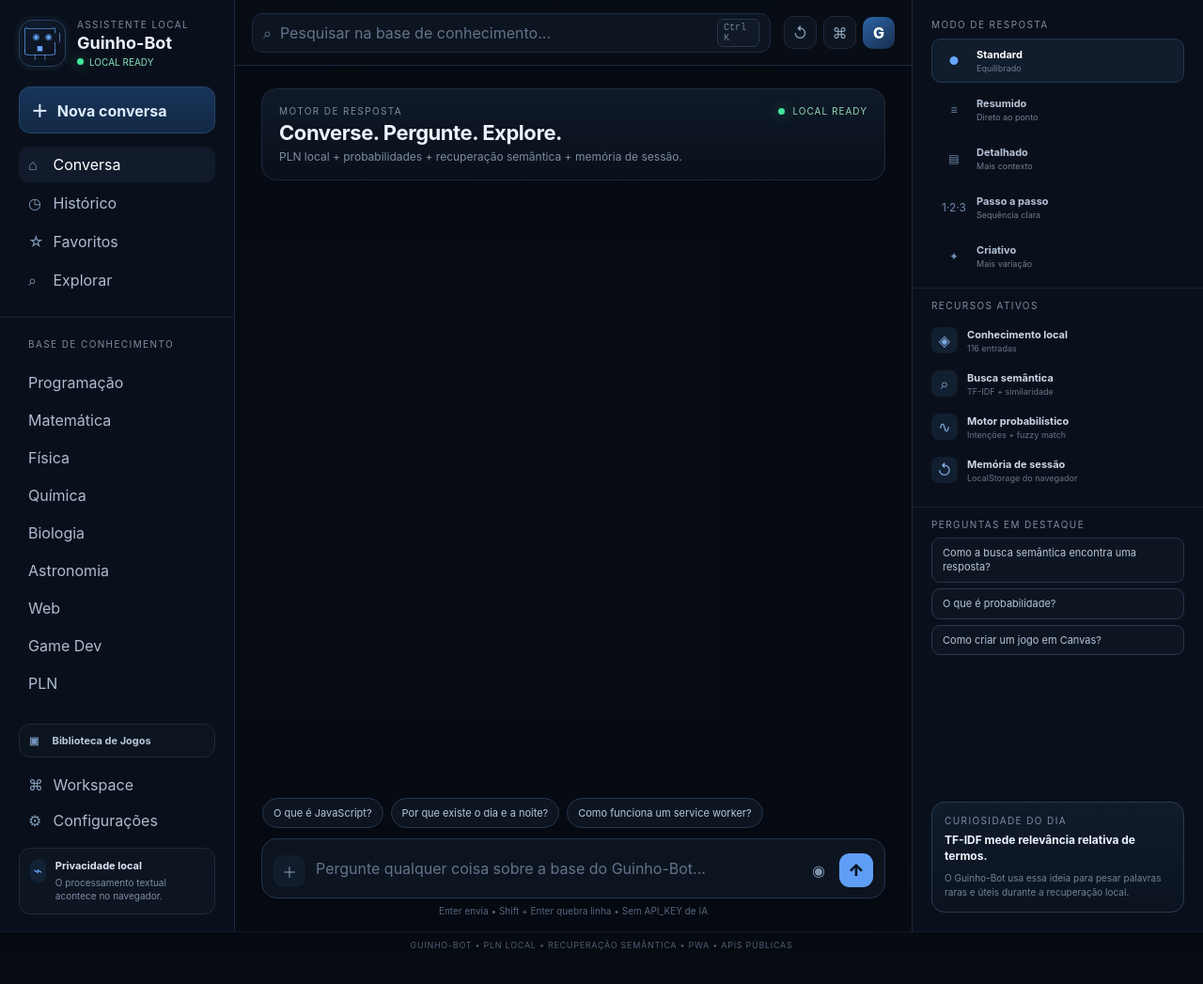
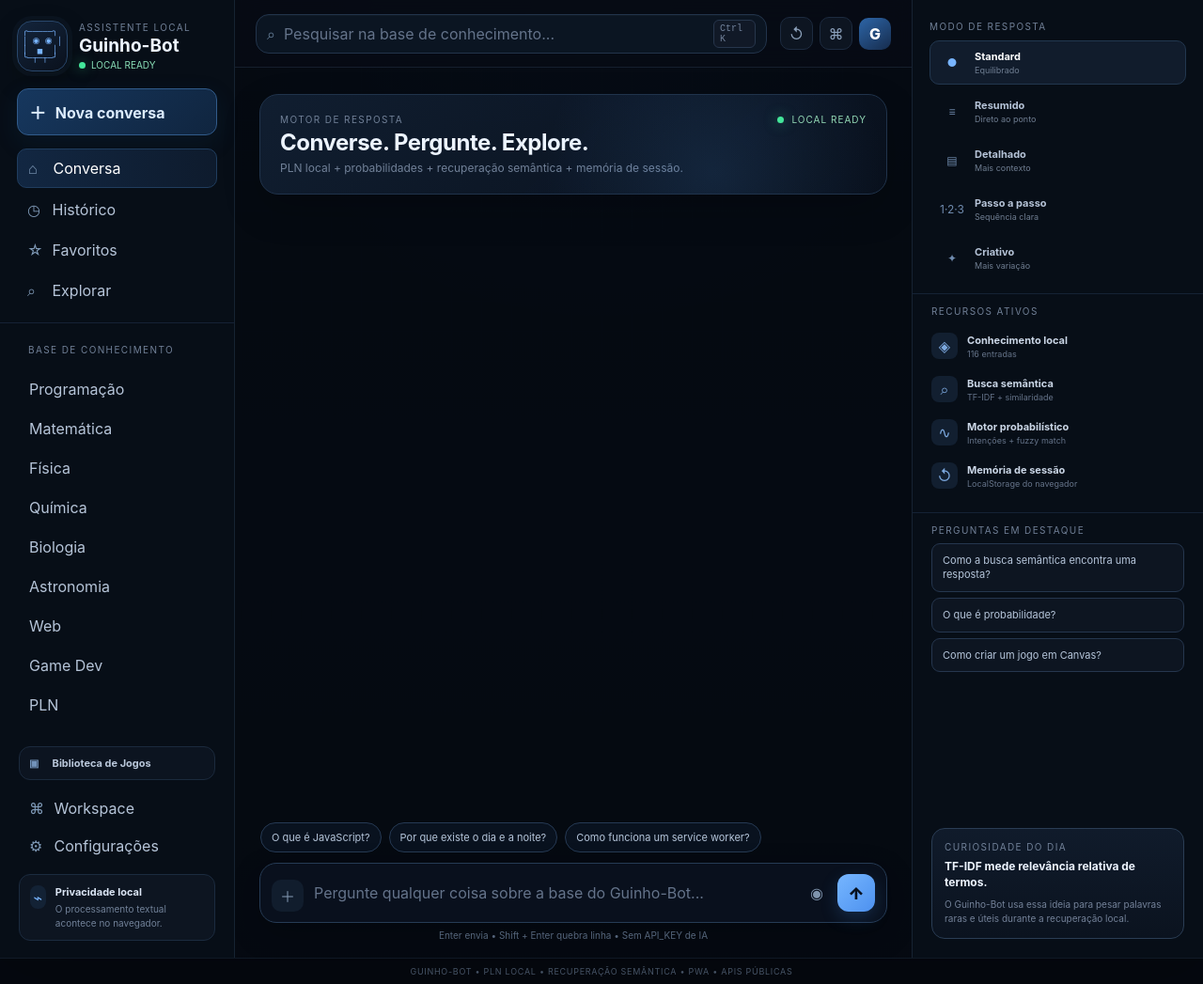
Before and after one commit to thiagollipe-web/Guinho_Bot, a website: page index.html in a window 1280 px wide. Shown: the whole page at 94% size. Before the commit the page ends 1019 px from the top, so only its background shows below. Drawn offline with Linux system fonts and the light colour scheme.

Commit message:
ui: refinar layout e apresentação de código

```diff
--- a/styles.css
+++ b/styles.css
@@ -152,3 +152,191 @@ button{cursor:pointer}
 
 .eng-foot-info{min-width:0;display:flex;align-items:center;gap:10px;flex:1}.eng-memory{min-width:180px;max-width:min(520px,55vw);position:relative}.eng-memory summary{cursor:pointer;color:#9fb3ca;font-weight:700}.eng-memory pre{position:absolute;z-index:20;bottom:24px;left:0;width:min(520px,78vw);max-height:260px;overflow:auto;margin:0;padding:10px;border:1px solid var(--line);border-radius:8px;background:#070c14;color:#9fb2c8;font:9px/1.5 "SFMono-Regular",Consolas,"Liberation Mono",monospace;white-space:pre-wrap;box-shadow:0 12px 30px rgba(0,0,0,.35)}
 @media(max-width:560px){.eng-foot-info{gap:6px}.eng-memory{min-width:auto}.eng-memory pre{left:-35px;width:78vw}.eng-foot{align-items:flex-end}}
+
+
+/* GUINHO UI REFRESH */
+:root{
+  --bg:#060a12;
+  --panel:#0b1220;
+  --panel-2:#0e1727;
+  --line:#1d2b40;
+  --line-strong:#294361;
+  --text:#edf4ff;
+  --soft:#b6c5d9;
+  --muted:#718198;
+  --accent:#78b4ff;
+  --accent-2:#4d91f2;
+}
+body{
+  background:
+    radial-gradient(circle at 50% -10%,rgba(68,137,232,.13),transparent 34%),
+    linear-gradient(180deg,#060a12 0%,#070d17 55%,#060a12 100%);
+}
+.app-bg{
+  background-image:
+    linear-gradient(rgba(105,155,214,.025) 1px,transparent 1px),
+    linear-gradient(90deg,rgba(105,155,214,.025) 1px,transparent 1px);
+  background-size:32px 32px;
+  mask-image:linear-gradient(to bottom,black,transparent 90%);
+}
+.app-shell{
+  width:min(100%,1760px);
+  min-height:calc(100vh - 34px);
+  background:rgba(6,10,18,.82);
+  box-shadow:0 0 80px rgba(0,0,0,.28);
+}
+.sidebar{
+  background:rgba(9,15,25,.88);
+  backdrop-filter:blur(18px);
+}
+.sidebar-left{border-right:1px solid rgba(77,113,151,.22)}
+.sidebar-right{border-left:1px solid rgba(77,113,151,.22)}
+.sidebar-top{padding:22px 18px 14px}
+.bot-avatar{
+  width:54px;height:54px;border-radius:16px;
+  border-color:#29476b;
+  background:linear-gradient(145deg,#13243b,#0a111d);
+  box-shadow:0 0 0 5px rgba(91,153,228,.045),0 10px 30px rgba(0,0,0,.2);
+}
+.brand-lockup h1{font-size:19px}
+.primary-action{
+  margin-top:18px;
+  border-color:#315b8a;
+  background:linear-gradient(135deg,#16375e,#10253f);
+  box-shadow:0 8px 24px rgba(18,67,118,.16);
+}
+.nav-item,.knowledge-nav button,.mini-question{padding:10px 11px}
+.nav-item.active{
+  background:linear-gradient(90deg,#122742,#0e1b2d);
+  border:1px solid #203d5e;
+}
+.workspace{background:transparent}
+.topbar{
+  height:72px;
+  padding:12px 22px;
+  background:rgba(7,12,21,.72);
+  border-bottom-color:rgba(65,94,126,.25);
+}
+.search-wrap{
+  max-width:820px;
+  margin:auto;
+  background:rgba(13,22,36,.92);
+  border-color:#22344b;
+  border-radius:14px;
+  box-shadow:inset 0 1px 0 rgba(255,255,255,.02);
+}
+.search-wrap:focus-within{border-color:#39628e;box-shadow:0 0 0 3px rgba(73,137,211,.08)}
+.chat-stage{
+  width:min(100%,980px);
+  margin:0 auto;
+  padding:28px 26px 18px;
+}
+.welcome-strip{
+  position:relative;
+  overflow:hidden;
+  border-color:#20334b;
+  background:linear-gradient(135deg,rgba(17,31,50,.96),rgba(9,17,29,.94));
+  border-radius:20px;
+  padding:20px 21px;
+  box-shadow:0 16px 40px rgba(0,0,0,.18);
+}
+.welcome-strip:after{
+  content:"";
+  position:absolute;inset:auto -10% -65% 35%;
+  height:180px;
+  background:radial-gradient(circle,rgba(73,143,224,.14),transparent 68%);
+  pointer-events:none;
+}
+.welcome-strip h2{font-size:24px}
+.engine-status{position:relative;z-index:1}
+.chat{padding:8px 4px 26px}
+.line{max-width:min(90%,820px);margin-bottom:20px}
+.bubble{
+  padding:15px 17px;
+  border-radius:18px;
+  border-color:#1d2d43;
+  background:rgba(12,20,33,.9);
+  line-height:1.7;
+  font-size:13.5px;
+  box-shadow:0 8px 26px rgba(0,0,0,.12);
+}
+.line.bot .bubble{border-top-left-radius:7px}
+.line.user .bubble{
+  border-color:#315d8e;
+  background:linear-gradient(135deg,#173a62,#112945);
+}
+.bubble pre{
+  margin:14px 0 2px;
+  padding:14px 15px;
+  overflow:auto;
+  max-height:560px;
+  border:1px solid #243b56;
+  border-radius:12px;
+  background:#050a11;
+  box-shadow:inset 0 1px 0 rgba(255,255,255,.025);
+}
+.bubble pre code{
+  display:block;
+  color:#d6e5f8;
+  font:12px/1.65 "SFMono-Regular",Consolas,"Liberation Mono",monospace;
+  white-space:pre;
+}
+.line.bot .bubble:has(pre){max-width:min(94vw,900px)}
+.composer{
+  border-radius:18px;
+  border-color:#263b55;
+  background:rgba(10,18,30,.94);
+  box-shadow:0 12px 34px rgba(0,0,0,.2);
+}
+.composer:focus-within{
+  border-color:#3a6591;
+  box-shadow:0 0 0 3px rgba(74,139,214,.08),0 12px 34px rgba(0,0,0,.2);
+}
+.send-btn{
+  width:40px;height:40px;border-radius:12px;
+  background:linear-gradient(135deg,#76b6ff,#4d91ef);
+  box-shadow:0 7px 18px rgba(60,130,213,.22);
+}
+.suggestion-row{padding-top:2px}
+.suggestion-row button{
+  border-color:#263a54;
+  background:rgba(11,20,33,.88);
+}
+.site-footer{background:rgba(5,9,15,.88)}
+.engineering-workspace{
+  background:
+    radial-gradient(circle at 70% 0%,rgba(69,133,211,.08),transparent 30%),
+    #060a12;
+}
+.engineering-head{
+  background:rgba(8,14,24,.96);
+  border-bottom-color:#20344c;
+}
+.eng-body{
+  background:#070d16;
+}
+.eng-files{background:#09111d}
+.eng-code,.eng-preview-panel{background:#060b13}
+.eng-editor{
+  background:#050a11;
+  color:#d5e5f8;
+  font-size:12px;
+  line-height:1.7;
+}
+.eng-editor:focus{box-shadow:inset 0 0 0 1px #39668f}
+.eng-file.active{
+  background:#132742;
+  border-color:#2c4e72;
+}
+.eng-foot{background:#080f1a}
+@media(max-width:860px){
+  .chat-stage{width:100%;padding:18px 14px 12px}
+}
+@media(max-width:560px){
+  .chat-stage{padding:12px 9px 10px}
+  .welcome-strip{border-radius:16px;padding:16px}
+  .welcome-strip h2{font-size:20px}
+  .bubble{font-size:12.5px;padding:12px 13px}
+  .bubble pre{margin-left:-2px;margin-right:-2px;padding:11px;font-size:10px}
+  .bubble pre code{font-size:10px;line-height:1.55}
+}
```
